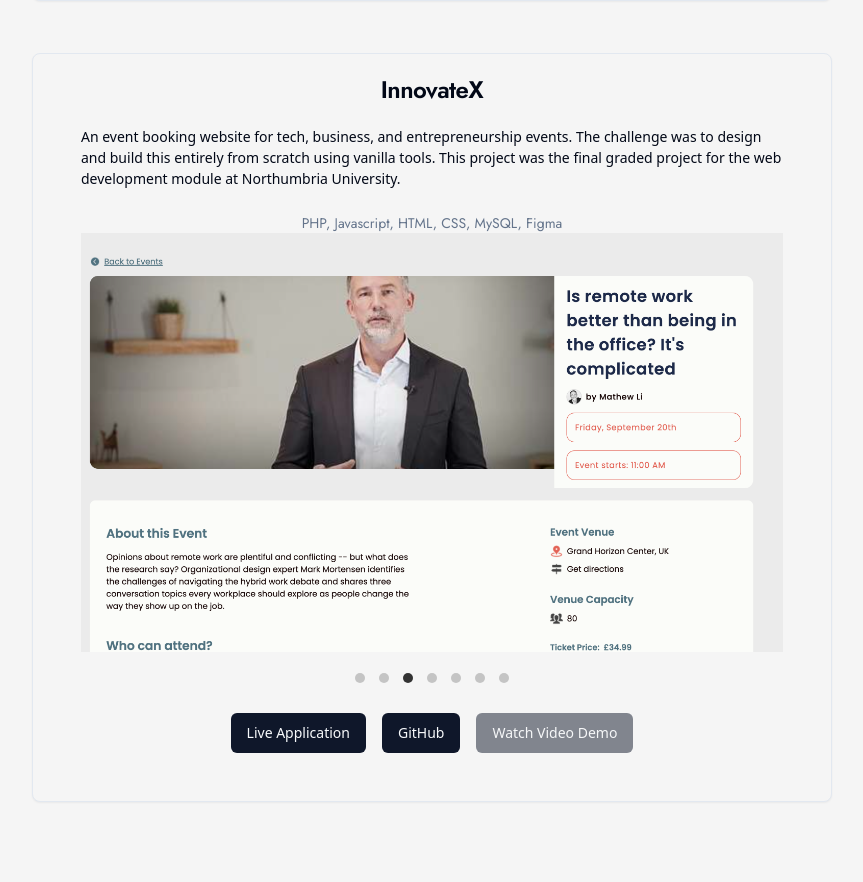
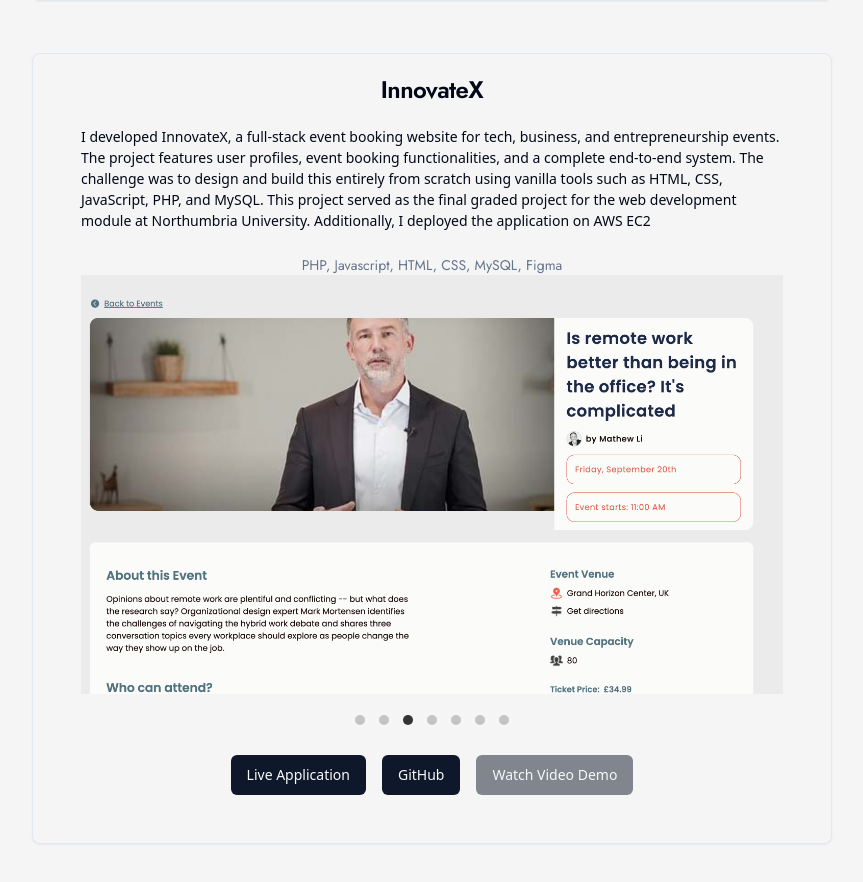
Before and after one commit to mide-dev/portfolio, a React (Vite) app: page / in a window 1280 px wide. Shown: the part 3651-4533 px from the top of the page, without its empty margins (208-1071 px from the left). Built offline with nearby package versions, Linux system fonts and the light colour scheme; a web font is replaced by a local one.

Commit message:
update project desc

```diff
--- a/src/constants.ts
+++ b/src/constants.ts
@@ -98,7 +98,7 @@ export const projects = [
   {
     title: "InnovateX",
     technology: "PHP, Javascript, HTML, CSS, MySQL, Figma",
-    desc: "An event booking website for tech, business, and entrepreneurship events. The challenge was to design and build this entirely from scratch using vanilla tools. This project was the final graded project for the web development module at Northumbria University.",
+    desc: "I developed InnovateX, a full-stack event booking website for tech, business, and entrepreneurship events. The project features user profiles, event booking functionalities, and a complete end-to-end system. The challenge was to design and build this entirely from scratch using vanilla tools such as HTML, CSS, JavaScript, PHP, and MySQL. This project served as the final graded project for the web development module at Northumbria University. Additionally, I deployed the application on AWS EC2",
     website: "https://w22028079.nuwebspace.co.uk/KF7013/content/index.php",
     liveDemo: "",
     github: "https://github.com/mide-dev/InnovateX",
```
